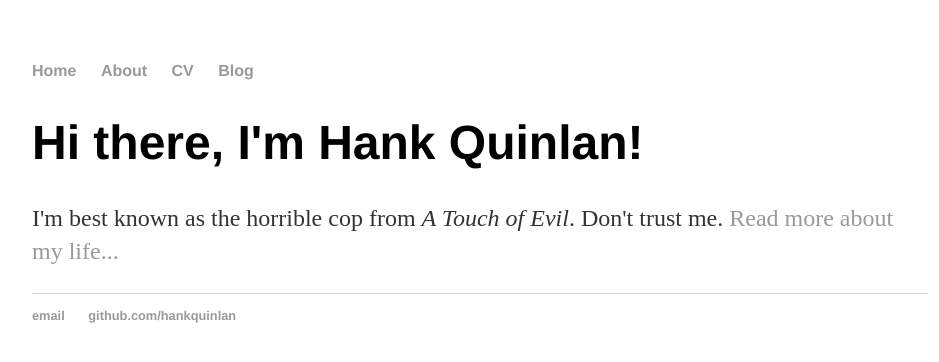
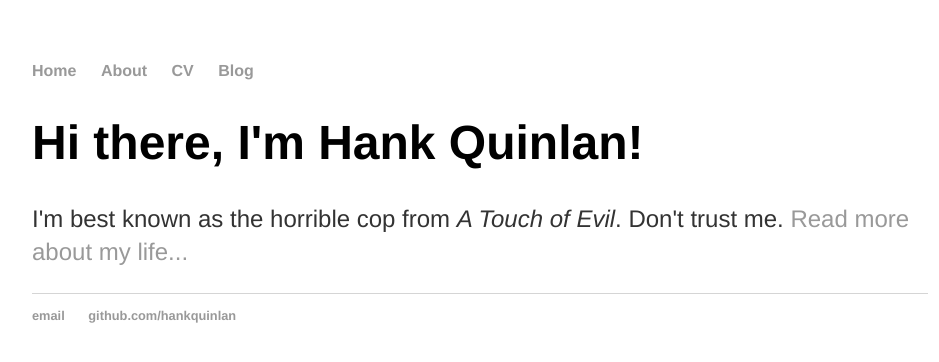
Before and after one commit to bigrube77/bigrube77.github.io, a Jekyll site: the page built from index.html, in a window 1280 px wide. Shown: the top 362 px of the page, without its empty margins (160-1099 px from the left). Built offline with Jekyll 4.4.1, drawn with Linux system fonts in a browser that asks for light colours.

Commit message:
fonts again

```diff
--- a/css/main.css
+++ b/css/main.css
@@ -3,7 +3,7 @@ body { margin: 60px auto; width: 70%; }
 a { text-decoration: none; color: #999; }
 a:hover { text-decoration: underline; }
 
-p, ul { font-size: 1.5em; line-height: 1.4em; color: #333; }
+p, ul { font-size: 1.5em; font-family: 'Helvetica'; line-height: 1.4em; color: #333; }
 
 h1, h2, h3, h4 { font-family: 'Helvetica'}
 h1 { font-size: 3em;  }
```
